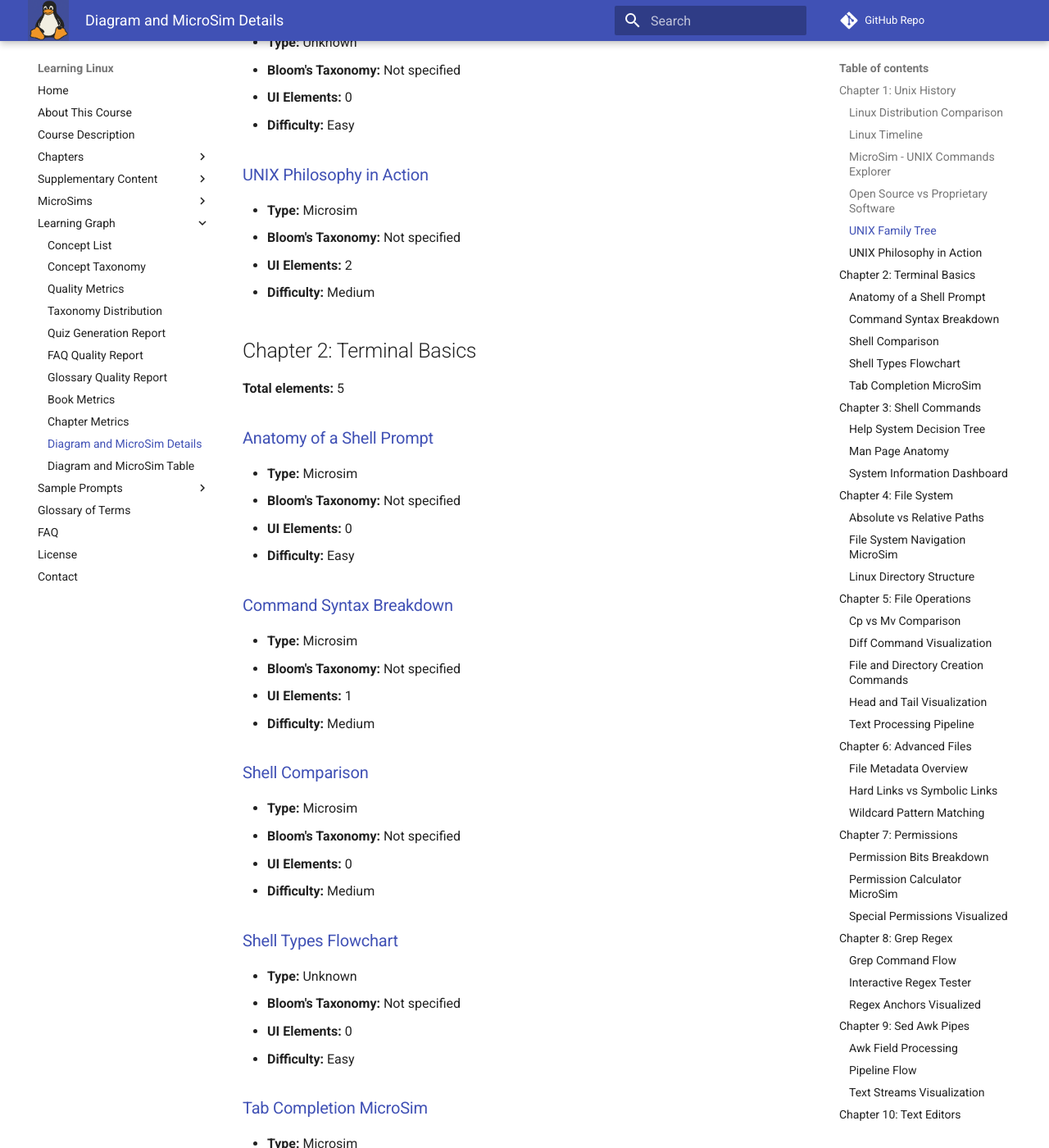
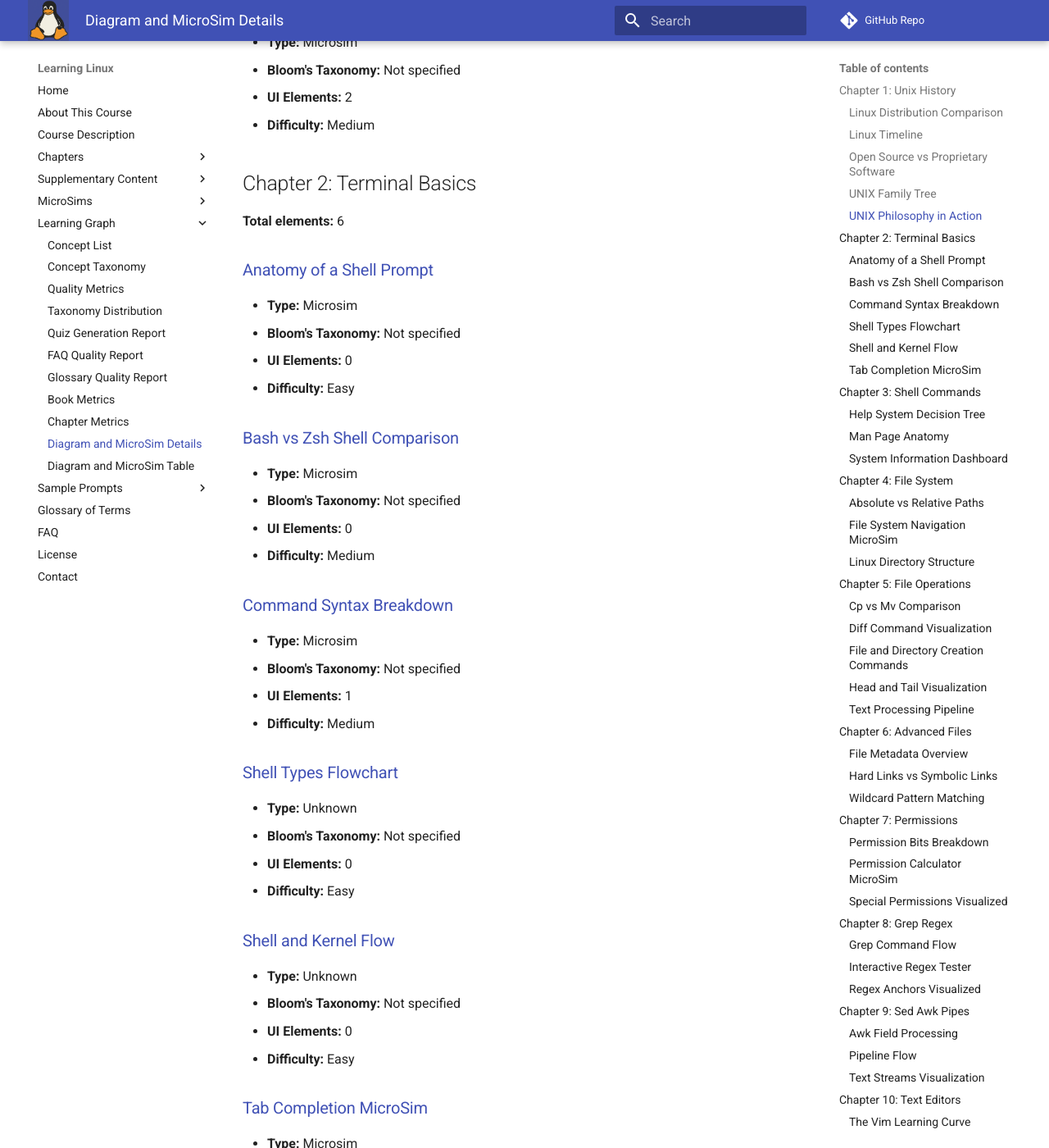
Before and after one commit to dmccreary/learning-linux, an MkDocs documentation site: the page built from docs/learning-graph/diagram-details.md, in a window 1280 px wide and 1400 px high, scrolled down 1220 px. Shown: the whole window at 82% size. Built offline with MkDocs 1.6.1 and Material for MkDocs 9.7.7, drawn with Linux system fonts in a browser that asks for light colours; comment, search, counter and statistics services are not loaded; some of the changed text lies outside the part shown.

```diff
--- a/docs/learning-graph/diagram-details.md
+++ b/docs/learning-graph/diagram-details.md
@@ -19,12 +19,6 @@
 - **Bloom's Taxonomy:** Not specified
 - **UI Elements:** 0
 - **Difficulty:** Easy
-
-### [MicroSim - UNIX Commands Explorer](../chapters/01-unix-history/index.md#diagram-microsim-unix-commands-explorer)
-- **Type:** Microsim
-- **Bloom's Taxonomy:** Not specified
-- **UI Elements:** 8
-- **Difficulty:** Hard
 
 ### [Open Source vs Proprietary Software](../chapters/01-unix-history/index.md#diagram-open-source-vs-proprietary-software)
 - **Type:** Microsim
@@ -46,7 +40,7 @@
 
 ## Chapter 2: Terminal Basics
 
-**Total elements:** 5
+**Total elements:** 6
 
 ### [Anatomy of a Shell Prompt](../chapters/02-terminal-basics/index.md#diagram-anatomy-of-a-shell-prompt)
 - **Type:** Microsim
@@ -54,19 +48,25 @@
 - **UI Elements:** 0
 - **Difficulty:** Easy
 
+### [Bash vs Zsh Shell Comparison](../chapters/02-terminal-basics/index.md#diagram-bash-vs-zsh-shell-comparison)
+- **Type:** Microsim
+- **Bloom's Taxonomy:** Not specified
+- **UI Elements:** 0
+- **Difficulty:** Medium
+
 ### [Command Syntax Breakdown](../chapters/02-terminal-basics/index.md#diagram-command-syntax-breakdown)
 - **Type:** Microsim
 - **Bloom's Taxonomy:** Not specified
 - **UI Elements:** 1
 - **Difficulty:** Medium
 
-### [Shell Comparison](../chapters/02-terminal-basics/index.md#diagram-shell-comparison)
-- **Type:** Microsim
+### [Shell Types Flowchart](../chapters/02-terminal-basics/index.md#diagram-shell-types-flowchart)
+- **Type:** Unknown
 - **Bloom's Taxonomy:** Not specified
 - **UI Elements:** 0
-- **Difficulty:** Medium
+- **Difficulty:** Easy
 
-### [Shell Types Flowchart](../chapters/02-terminal-basics/index.md#diagram-shell-types-flowchart)
+### [Shell and Kernel Flow](../chapters/02-terminal-basics/index.md#diagram-shell-and-kernel-flow)
 - **Type:** Unknown
 - **Bloom's Taxonomy:** Not specified
 - **UI Elements:** 0
```
Also changed, not shown: other parts of docs/learning-graph/diagram-details.md (+2 -2 lines), docs/learning-graph/diagram-table.md (+5 -5 lines), docs/supplementary-content/index.md (+1 -0 lines).
